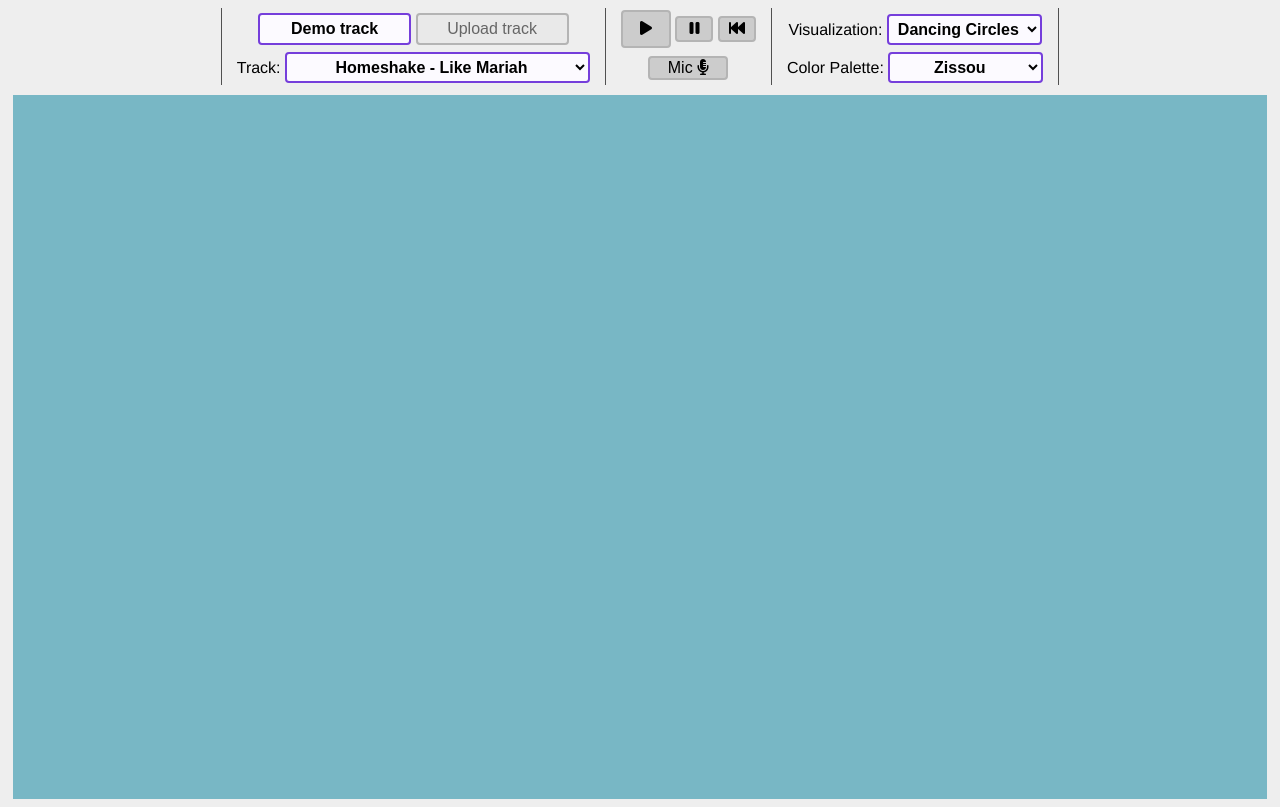
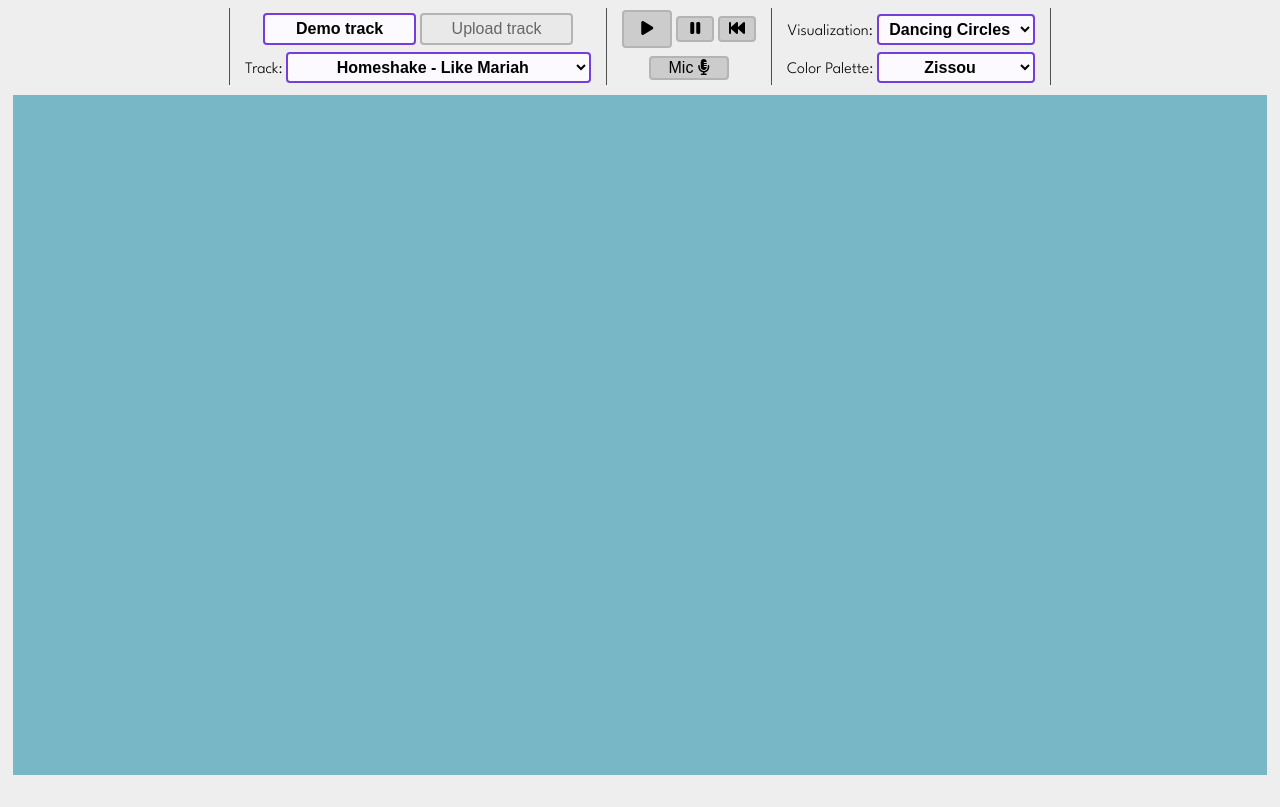
Before and after one commit to FoundSoundVisuals/foundSoundVisuals.github.io, a plain HTML site: page index.html in a window 1280 px wide. Drawn offline with nearby package versions, Linux system fonts and the light colour scheme.

Commit message:
Change font

```diff
--- a/index.html
+++ b/index.html
@@ -6,6 +6,9 @@
         <meta charset="utf-8" />
         <meta http-equiv="X-UA-Compatible" content="IE=edge,chrome=1">
         <title>AA d3 Project</title>
+        <link rel="preconnect" href="https://fonts.googleapis.com">
+        <link rel="preconnect" href="https://fonts.gstatic.com" crossorigin>
+        <link href="https://fonts.googleapis.com/css2?family=League+Spartan:wght@300&display=swap" rel="stylesheet">
         <link rel="stylesheet" href="style.css" />
         <link rel="stylesheet" href="https://cdnjs.cloudflare.com/ajax/libs/font-awesome/6.0.0/css/all.min.css" integrity="sha512-9usAa10IRO0HhonpyAIVpjrylPvoDwiPUiKdWk5t3PyolY1cOd4DSE0Ga+ri4AuTroPR5aQvXU9xC6qOPnzFeg==" crossorigin="anonymous" referrerpolicy="no-referrer" />
     </head>
--- a/style.css
+++ b/style.css
@@ -1,5 +1,5 @@
 body {
-    font-family: 'helvetica';
+    font-family: 'League Spartan', sans-serif;
     background-color: #eeeeee;
     font-size: 16px;
 }
@@ -48,11 +48,11 @@ svg {
   /* your conditional / responsive CSS inside this condition */
 
     #svgContainerDiv{
-        height: 88vh;
+        height: 85vh;
     }
 
     #mainSvg {
-        height: 88vh;
+        height: 85vh;
     }
 
 }
@@ -123,7 +123,7 @@ button {
 }
 
 #visualizationMenu, #colourMenu {
-    width: 155px;
+    width: 158px;
 }
 
 /*
```
